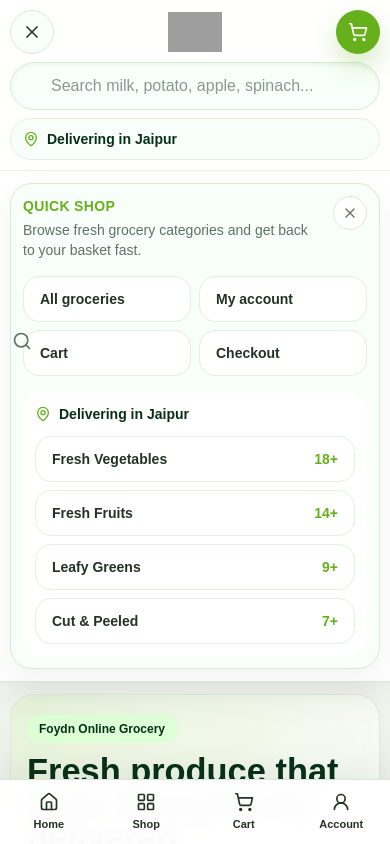
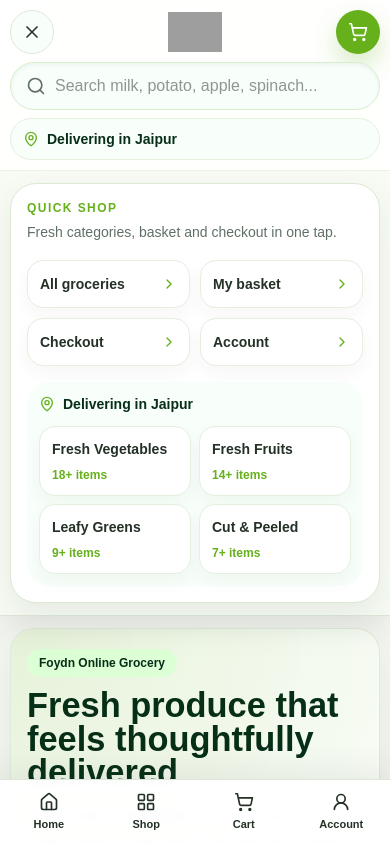
Before and after one commit to Abhimanayu/grocery-mvp, a Next.js app: page / in a window 390 px wide. Both pictures are taken after a click on the button 32 px from the left and 32 px from the top of the page. Shown: the top 844 px of the page. Built offline with nearby package versions, Linux system fonts and the light colour scheme; no server answers; grey boxes are pictures that could not be loaded.

Commit message:
Polish mobile menu and search UI

```diff
--- a/components/storefront/header.tsx
+++ b/components/storefront/header.tsx
@@ -4,7 +4,7 @@ import { CartDrawer } from "@/components/storefront/cart-drawer";
 import { useCart } from "@/components/storefront/cart-provider";
 import { getCategories } from "@/lib/catalog";
 import { siteConfig } from "@/lib/mock-data";
-import { MapPin, Menu, Search, ShoppingCart, UserRound, X } from "lucide-react";
+import { ChevronRight, MapPin, Menu, Search, ShoppingCart, UserRound, X } from "lucide-react";
 import Image from "next/image";
 import Link from "next/link";
 import { useRouter } from "next/navigation";
@@ -61,10 +61,10 @@ export function Header() {
               <span className="text-[var(--muted)]">{siteConfig.city}</span>
             </span>
           </button>
-          <form className="order-4 basis-full md:order-3 md:basis-auto md:min-w-0 md:flex-1" onSubmit={onSearch}>
-            <Search className="pointer-events-none absolute left-3 top-1/2 -translate-y-1/2 text-[var(--muted)]" size={20} />
+          <form className="relative order-4 basis-full md:order-3 md:basis-auto md:min-w-0 md:flex-1" onSubmit={onSearch}>
+            <Search className="pointer-events-none absolute left-4 top-1/2 -translate-y-1/2 text-[var(--muted)]" size={20} />
             <input
-              className="focus-ring h-12 w-full rounded-full border border-[#d7edcc] bg-[#f8fffa] pl-10 pr-4 text-sm shadow-inner md:h-14 md:text-base"
+              className="focus-ring h-12 w-full rounded-full border border-[#d7edcc] bg-[#f8fffa] pl-11 pr-4 text-sm shadow-inner md:h-14 md:text-base"
               placeholder="Search milk, potato, apple, spinach..."
               value={query}
               onChange={(event) => setQuery(event.target.value)}
@@ -93,39 +93,34 @@ export function Header() {
         </div>
         <TopCategoryNav />
         {menuOpen ? (
-          <div className="border-t border-[#e8f3e1] bg-white lg:hidden">
+          <div className="border-t border-[#e8f3e1] bg-[#f7fbf4] lg:hidden">
             <div className="container py-3">
-              <div className="rounded-[22px] border border-[#dce9d2] bg-[#f8fffa] p-3 shadow-[0_12px_30px_rgba(36,49,38,0.06)]">
-                <div className="flex items-start justify-between gap-3">
-                  <div>
-                    <p className="text-sm font-black uppercase tracking-wide text-[var(--brand)]">Quick shop</p>
-                    <p className="mt-1 text-sm text-[var(--muted)]">Browse fresh grocery categories and get back to your basket fast.</p>
-                  </div>
-                  <button className="rounded-full border border-[var(--border)] bg-white p-2 text-[var(--muted)]" onClick={closeMenu} type="button" aria-label="Close mobile menu">
-                    <X size={16} />
-                  </button>
+              <div className="rounded-[26px] border border-[#dce9d2] bg-white p-4 shadow-[0_14px_32px_rgba(36,49,38,0.08)]">
+                <div>
+                  <p className="text-xs font-black uppercase tracking-[0.12em] text-[var(--brand)]">Quick shop</p>
+                  <p className="mt-1 text-sm leading-6 text-[var(--muted)]">Fresh categories, basket and checkout in one tap.</p>
                 </div>
-                <div className="mt-4 grid grid-cols-2 gap-2">
+                <div className="mt-4 grid grid-cols-2 gap-2.5">
                   <MobileMenuLink href="/shop" label="All groceries" onClick={closeMenu} />
-                  <MobileMenuLink href="/account" label="My account" onClick={closeMenu} />
-                  <MobileMenuLink href="/cart" label="Cart" onClick={closeMenu} />
+                  <MobileMenuLink href="/cart" label="My basket" onClick={closeMenu} />
                   <MobileMenuLink href="/checkout" label="Checkout" onClick={closeMenu} />
+                  <MobileMenuLink href="/account" label="Account" onClick={closeMenu} />
                 </div>
-                <div className="mt-4 rounded-2xl bg-white p-3">
+                <div className="mt-4 rounded-[22px] bg-[#f8fffa] p-3">
                   <div className="flex items-center gap-2 text-sm font-semibold text-[var(--brand-dark)]">
                     <MapPin size={16} className="text-[var(--brand)]" />
                     Delivering in {siteConfig.city}
                   </div>
-                  <div className="mt-3 grid gap-2">
+                  <div className="mt-3 grid grid-cols-2 gap-2">
                     {categories.map((category) => (
                       <Link
                         key={category.id}
                         href={`/shop/${category.slug}`}
                         onClick={closeMenu}
-                        className="flex items-center justify-between rounded-2xl border border-[#e4efdd] bg-white px-4 py-3 text-sm font-bold text-[var(--brand-dark)]"
+                        className="flex min-h-16 flex-col justify-between rounded-2xl border border-[#e4efdd] bg-white px-3 py-3 text-sm font-bold text-[var(--brand-dark)] shadow-[0_8px_18px_rgba(36,49,38,0.04)]"
                       >
-                        <span>{category.name}</span>
-                        <span className="text-[var(--brand)]">{category.productCount}+</span>
+                        <span className="leading-5">{category.name}</span>
+                        <span className="mt-2 text-xs font-black text-[var(--brand)]">{category.productCount}+ items</span>
                       </Link>
                     ))}
                   </div>
@@ -148,8 +143,9 @@ type MobileMenuLinkProps = {
 
 function MobileMenuLink({ href, label, onClick }: MobileMenuLinkProps) {
   return (
-    <Link href={href} onClick={onClick} className="rounded-2xl border border-[#e4efdd] bg-white px-4 py-3 text-sm font-bold text-[var(--brand-dark)]">
-      {label}
+    <Link href={href} onClick={onClick} className="flex min-h-12 items-center justify-between rounded-2xl border border-[#e4efdd] bg-white px-3 py-3 text-sm font-bold text-[var(--brand-dark)] shadow-[0_8px_18px_rgba(36,49,38,0.04)]">
+      <span>{label}</span>
+      <ChevronRight size={16} className="text-[var(--brand)]" />
     </Link>
   );
 }
--- a/components/storefront/offer-banner.tsx
+++ b/components/storefront/offer-banner.tsx
@@ -7,7 +7,7 @@ export function OfferBanner({ banner }: { banner: Banner }) {
   return (
     <Link className="section-surface group grid overflow-hidden md:grid-cols-[1.1fr_0.9fr]" href={banner.href}>
       <div className="relative overflow-hidden px-4 py-5 md:px-8 md:py-10">
-        <div className="absolute -right-12 top-0 size-40 rounded-full bg-[var(--accent)]/18" />
+        <div className="absolute right-2 top-2 size-24 rounded-full bg-[var(--accent)]/18 md:-right-12 md:top-0 md:size-40" />
         <div className="absolute -bottom-20 left-6 size-48 rounded-full bg-[var(--brand)]/10" />
         <div className="relative max-w-xl">
           <p className="inline-flex rounded-full bg-[#ddffd5] px-3 py-1.5 text-xs font-black uppercase tracking-[0.14em] text-[var(--brand-dark)] md:px-4 md:py-2 md:text-sm">
```
